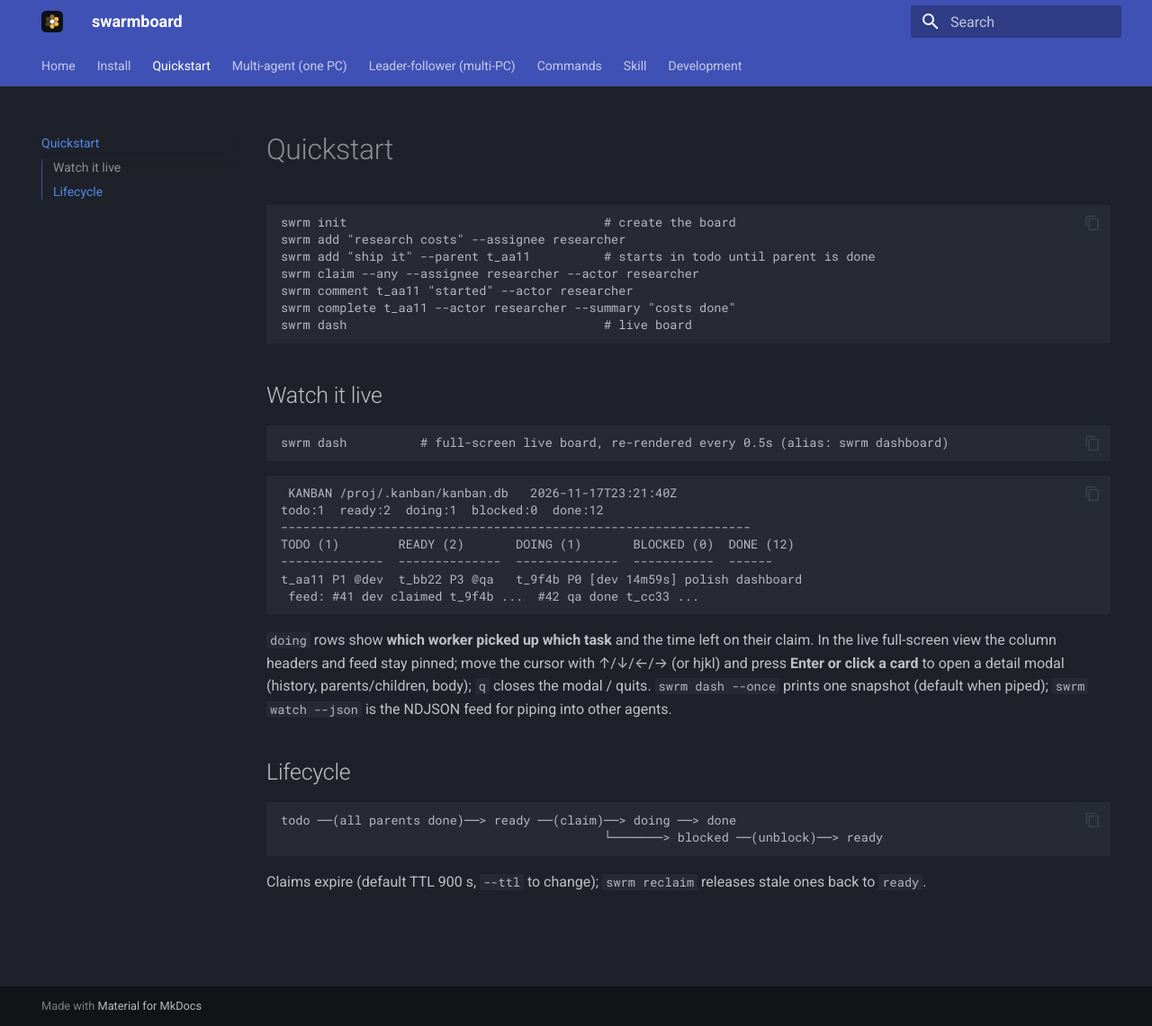
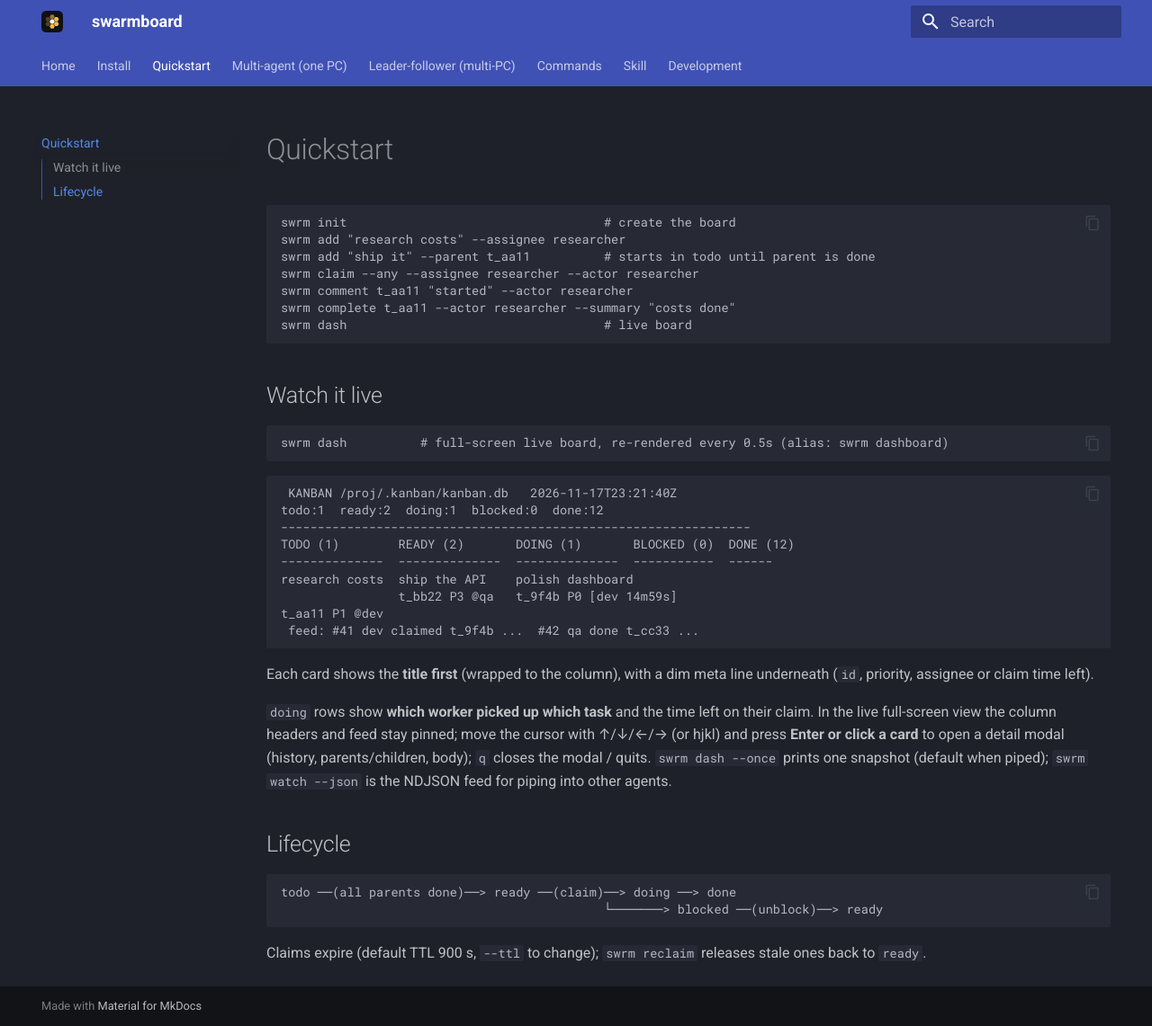
Before and after one commit to Nergy101/swarmboard, an MkDocs documentation site: the page built from docs/src/quickstart.md, in a window 1280 px wide and 1141 px high. Shown: the whole window at 90% size. Built offline with MkDocs 1.6.1 and Material for MkDocs 9.7.7, drawn with Linux system fonts in a browser that asks for light colours.

Commit message:
Render board cells as mini-cards: title first (wrapped), dim meta line below
- _task_card replaces _task_line: title wrapped to column width (max 2
  lines), then 't_xxxxxxxx Pn @assignee/[worker time-left]' meta line
- both the plain frame and the curses TUI draw CARD_H=3-line cards;
  selection/click/scroll math works in card units
- README + docs sample output updated to card style

Generated by Mistral Vibe.
Co-Authored-By: Mistral Vibe <vibe@mistral.ai>

````diff
--- a/docs/site/quickstart/index.html
+++ b/docs/site/quickstart/index.html
@@ -697,9 +697,13 @@ todo:1  ready:2  doing:1  blocked:0  done:12
 ----------------------------------------------------------------
 TODO (1)        READY (2)       DOING (1)       BLOCKED (0)  DONE (12)
 --------------  --------------  --------------  -----------  ------
-t_aa11 P1 @dev  t_bb22 P3 @qa   t_9f4b P0 [dev 14m59s] polish dashboard
+research costs  ship the API    polish dashboard
+                t_bb22 P3 @qa   t_9f4b P0 [dev 14m59s]
+t_aa11 P1 @dev
  feed: #41 dev claimed t_9f4b ...  #42 qa done t_cc33 ...
 </code></pre>
+<p>Each card shows the <strong>title first</strong> (wrapped to the column), with a dim meta
+line underneath (<code>id</code>, priority, assignee or claim time left).</p>
 <p><code>doing</code> rows show <strong>which worker picked up which task</strong> and the time left on
 their claim. In the live full-screen view the column headers and feed stay
 pinned; move the cursor with ↑/↓/←/→ (or hjkl) and press <strong>Enter or click a
--- a/docs/src/quickstart.md
+++ b/docs/src/quickstart.md
@@ -22,9 +22,14 @@ todo:1  ready:2  doing:1  blocked:0  done:12
 ----------------------------------------------------------------
 TODO (1)        READY (2)       DOING (1)       BLOCKED (0)  DONE (12)
 --------------  --------------  --------------  -----------  ------
-t_aa11 P1 @dev  t_bb22 P3 @qa   t_9f4b P0 [dev 14m59s] polish dashboard
+research costs  ship the API    polish dashboard
+                t_bb22 P3 @qa   t_9f4b P0 [dev 14m59s]
+t_aa11 P1 @dev
  feed: #41 dev claimed t_9f4b ...  #42 qa done t_cc33 ...
 ```
+
+Each card shows the **title first** (wrapped to the column), with a dim meta
+line underneath (`id`, priority, assignee or claim time left).
 
 `doing` rows show **which worker picked up which task** and the time left on
 their claim. In the live full-screen view the column headers and feed stay
````
Also changed, not shown: README.md (+6 -1 lines), docs/site/search/search_index.json (+1 -1 lines), 1 other file.
